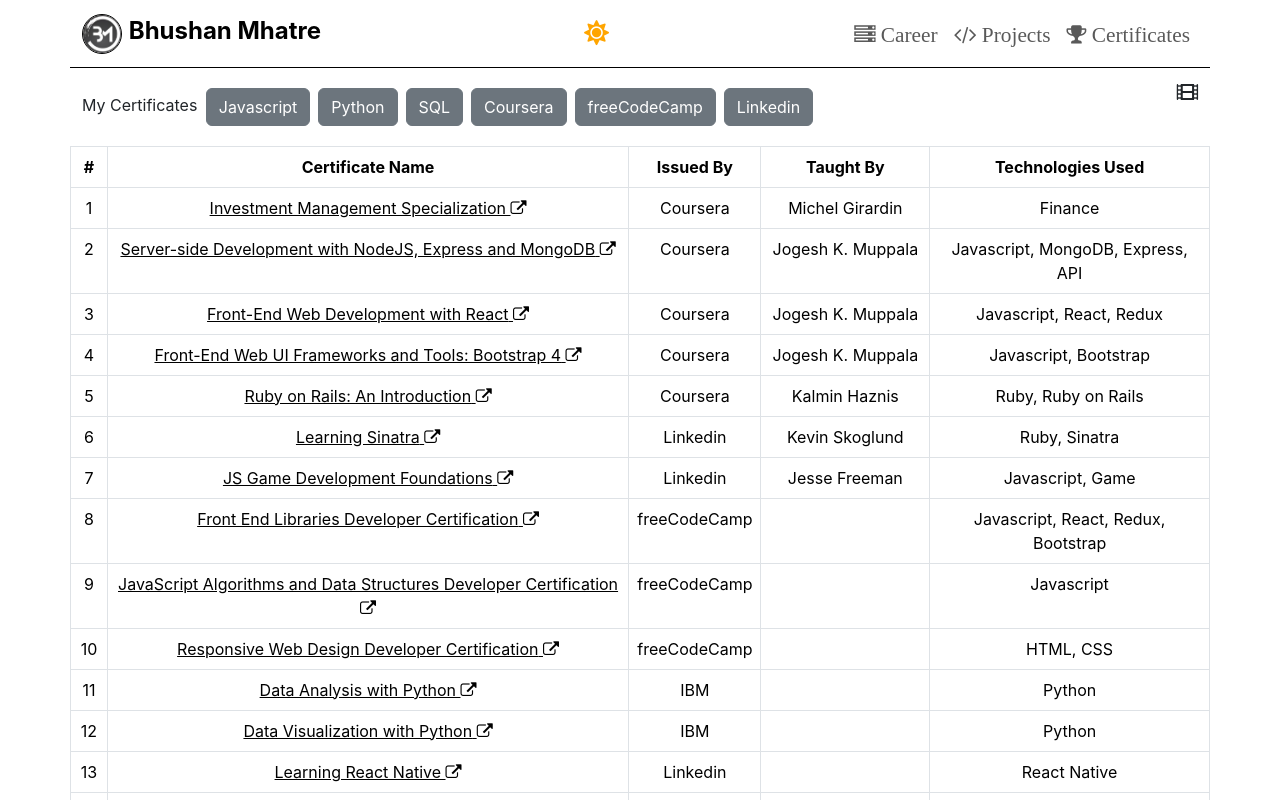
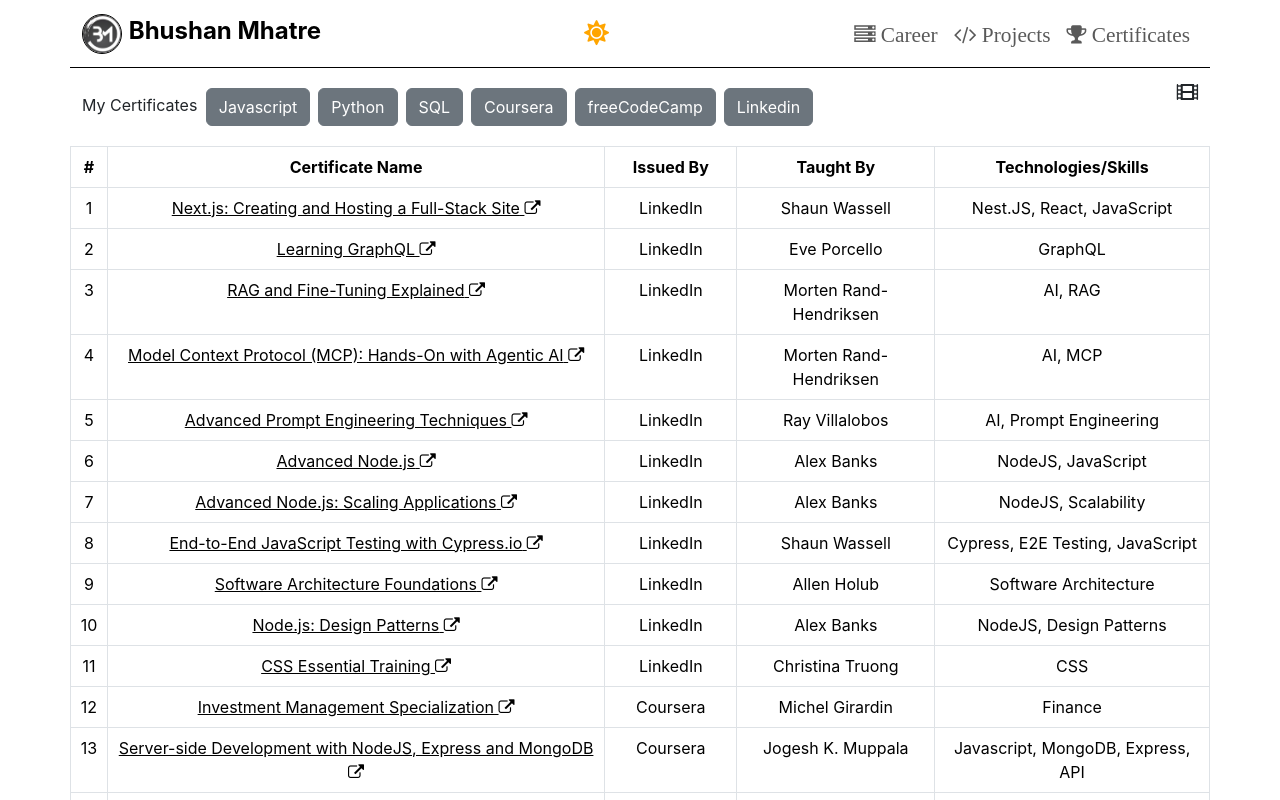
Before and after one commit to thebhushanmhatre/bhushan-portfolio, a React (Create React App) app: page /certificates in a window 1280 px wide. Shown: the top 800 px of the page. Built offline with nearby package versions, Linux system fonts and the light colour scheme.

Commit message:
Adding some certificates without images

```diff
--- a/src/components/web/RenderTable.js
+++ b/src/components/web/RenderTable.js
@@ -5,7 +5,7 @@
 function RenderTable(props) {
   let key_name_map = {
     name: props.type + ' Name',
-    tech: 'Technologies Used',
+    tech: 'Technologies/Skills',
     institute: 'Institute',
     issuer: 'Issued By',
     professor: 'Taught By',
--- a/src/shared/certificates.js
+++ b/src/shared/certificates.js
@@ -1,4 +1,157 @@
 export const certificates = [
+  {
+    certId: 53,
+    href: 'https://www.linkedin.com/learning/certificates/a6ff493d4e6aa488aadb9c810d81fef82ab386785d3f3b7a40dd46a2457a9e14',
+    src: 'https://media.licdn.com/dms/image/v2/D4D22AQHGYtg6JbnKvQ/feedshare-shrink_1280/B4DZiJ_4ecHwAk-/0/1754661882040?e=2147483647&v=beta&t=rXFmR377argmWi-ostswDN1WVTVc5cd_rYyS7HLfOwk',
+    name: 'Next.js: Creating and Hosting a Full-Stack Site',
+    issuer: 'LinkedIn',
+    credentialID:
+      'a6ff493d4e6aa488aadb9c810d81fef82ab386785d3f3b7a40dd46a2457a9e14',
+    professor: 'Shaun Wassell',
+    tech: ['Nest.JS', 'React', 'JavaScript'],
+    visible: true,
+    target: '_blank',
+  },
+
+  {
+    certId: 52,
+    href: 'https://www.linkedin.com/learning/certificates/c96507e0482112239cce2fded00de597b4d9d28365cfd8a0d79a622f97cd6cca',
+    src: 'https://media.licdn.com/dms/image/v2/D4D22AQEk-euokIF02A/feedshare-shrink_1280/B4DZhHzkvZH4Ao-/0/1753551359227?e=1759968000&v=beta&t=_UIFMEstilolpAjRJaKqIb6TQGgFhAlFig_6Js3ymnk',
+    name: 'Learning GraphQL',
+    issuer: 'LinkedIn',
+    credentialID:
+      'c96507e0482112239cce2fded00de597b4d9d28365cfd8a0d79a622f97cd6cca',
+    professor: 'Eve Porcello',
+    tech: ['GraphQL'],
+    visible: true,
+    target: '_blank',
+  },
+
+  {
+    certId: 51,
+    href: 'https://www.linkedin.com/learning/certificates/68ebf28b46fdfd6604b8511411421b83089d715218cf54a53c35292722548b45',
+    src: '/assets/images/certificates/ror_essential_linkedin.jpg',
+    name: 'RAG and Fine-Tuning Explained',
+    issuer: 'LinkedIn',
+    credentialID:
+      '68ebf28b46fdfd6604b8511411421b83089d715218cf54a53c35292722548b45',
+    professor: 'Morten Rand-Hendriksen',
+    tech: ['AI', 'RAG'],
+    visible: true,
+    target: '_blank',
+  },
+
+  {
+    certId: 50,
+    href: 'https://www.linkedin.com/learning/certificates/d3c21a348d32e3744894c8b32ae1339b35ec91c7898378197aca2fbb5c1d1e43',
+    src: '/assets/images/certificates/ror_essential_linkedin.jpg',
+    name: 'Model Context Protocol (MCP): Hands-On with Agentic AI',
+    issuer: 'LinkedIn',
+    credentialID:
+      'd3c21a348d32e3744894c8b32ae1339b35ec91c7898378197aca2fbb5c1d1e43',
+    professor: 'Morten Rand-Hendriksen',
+    tech: ['AI', 'MCP'],
+    visible: true,
+    target: '_blank',
+  },
+
+  {
+    certId: 49,
+    href: 'https://www.linkedin.com/learning/certificates/dc44304ab1414021ccaa2fe3f13b4da2cf3c12047aab8fa2278c4e485e2a5fa8',
+    src: '/assets/images/certificates/ror_essential_linkedin.jpg',
+    name: 'Advanced Prompt Engineering Techniques',
+    issuer: 'LinkedIn',
+    credentialID:
+      'dc44304ab1414021ccaa2fe3f13b4da2cf3c12047aab8fa2278c4e485e2a5fa8',
+    professor: 'Ray Villalobos',
+    tech: ['AI', 'Prompt Engineering'],
+    visible: true,
+    target: '_blank',
+  },
+
+  {
+    certId: 48,
+    href: 'https://www.linkedin.com/learning/certificates/b124a8076e6cd22641eb43437916738c36faf0503f701fa79a5736a6943ecabb',
+    src: '/assets/images/certificates/ror_essential_linkedin.jpg',
+    name: 'Advanced Node.js',
+    issuer: 'LinkedIn',
+    credentialID:
+      'b124a8076e6cd22641eb43437916738c36faf0503f701fa79a5736a6943ecabb',
+    professor: 'Alex Banks',
+    tech: ['NodeJS', 'JavaScript'],
+    visible: true,
+    target: '_blank',
+  },
+
+  {
+    certId: 47,
+    href: 'https://www.linkedin.com/learning/certificates/8dc9781c41c42022db887fc62e929636d3142b1cf6443a7570021489af5a40fb',
+    src: '/assets/images/certificates/ror_essential_linkedin.jpg',
+    name: 'Advanced Node.js: Scaling Applications',
+    issuer: 'LinkedIn',
+    credentialID:
+      '8dc9781c41c42022db887fc62e929636d3142b1cf6443a7570021489af5a40fb',
+    professor: 'Alex Banks',
+    tech: ['NodeJS', 'Scalability'],
+    visible: true,
+    target: '_blank',
+  },
+
+  {
+    certId: 44,
+    href: 'https://www.linkedin.com/learning/certificates/e1b8c718c5ca931bc34a61d9d216dfa5b0975cd8a4936ca90453bc97666b1995',
+    src: '/assets/images/certificates/ror_essential_linkedin.jpg',
+    name: 'End-to-End JavaScript Testing with Cypress.io',
+    issuer: 'LinkedIn',
+    credentialID: '',
+    professor: 'Shaun Wassell',
+    tech: ['Cypress', 'E2E Testing', 'JavaScript'],
+    visible: true,
+    target: '_blank',
+  },
+
+  {
+    certId: 46,
+    href: 'https://www.linkedin.com/learning/certificates/7319b56b2221a2d0b351cb7d84887cb3d3a698045e0bd2a9b2d6b783785892d4',
+    src: '/assets/images/certificates/ror_essential_linkedin.jpg',
+    name: 'Software Architecture Foundations',
+    issuer: 'LinkedIn',
+    credentialID:
+      '7319b56b2221a2d0b351cb7d84887cb3d3a698045e0bd2a9b2d6b783785892d4',
+    professor: 'Allen Holub',
+    tech: ['Software Architecture'],
+    visible: true,
+    target: '_blank',
+  },
+
+  {
+    certId: 45,
+    href: 'https://www.linkedin.com/learning/certificates/8c5661720ea0a3116209a9098332ffbbc2660fddad7359f7ca3c819bee80bd52',
+    src: '/assets/images/certificates/ror_essential_linkedin.jpg',
+    name: 'Node.js: Design Patterns',
+    issuer: 'LinkedIn',
+    credentialID:
+      '8c5661720ea0a3116209a9098332ffbbc2660fddad7359f7ca3c819bee80bd52',
+    professor: 'Alex Banks',
+    tech: ['NodeJS', 'Design Patterns'],
+    visible: true,
+    target: '_blank',
+  },
+
+  {
+    certId: 44,
+    href: 'https://www.linkedin.com/learning/certificates/516bce0096008e995b517d140b040157490e8f9eaa5aae32762f5f280259e05f',
+    src: '/assets/images/certificates/ror_essential_linkedin.jpg',
+    name: 'CSS Essential Training',
+    issuer: 'LinkedIn',
+    credentialID:
+      '516bce0096008e995b517d140b040157490e8f9eaa5aae32762f5f280259e05f',
+    professor: 'Christina Truong',
+    tech: ['CSS'],
+    visible: true,
+    target: '_blank',
+  },
+
   {
     certId: 43,
     href: 'https://www.coursera.org/account/accomplishments/specialization/4B8PD9D9RDL9',
```
